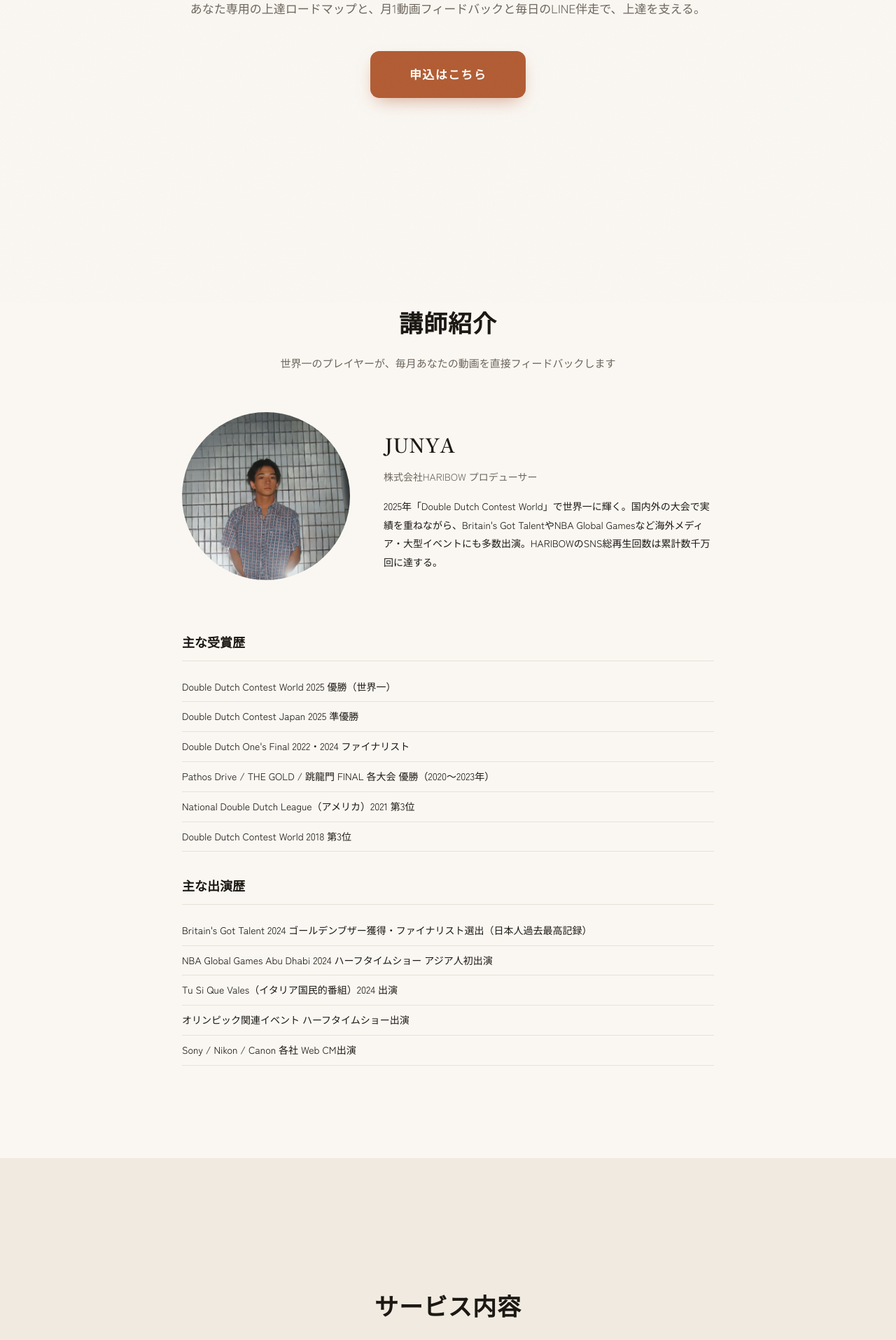
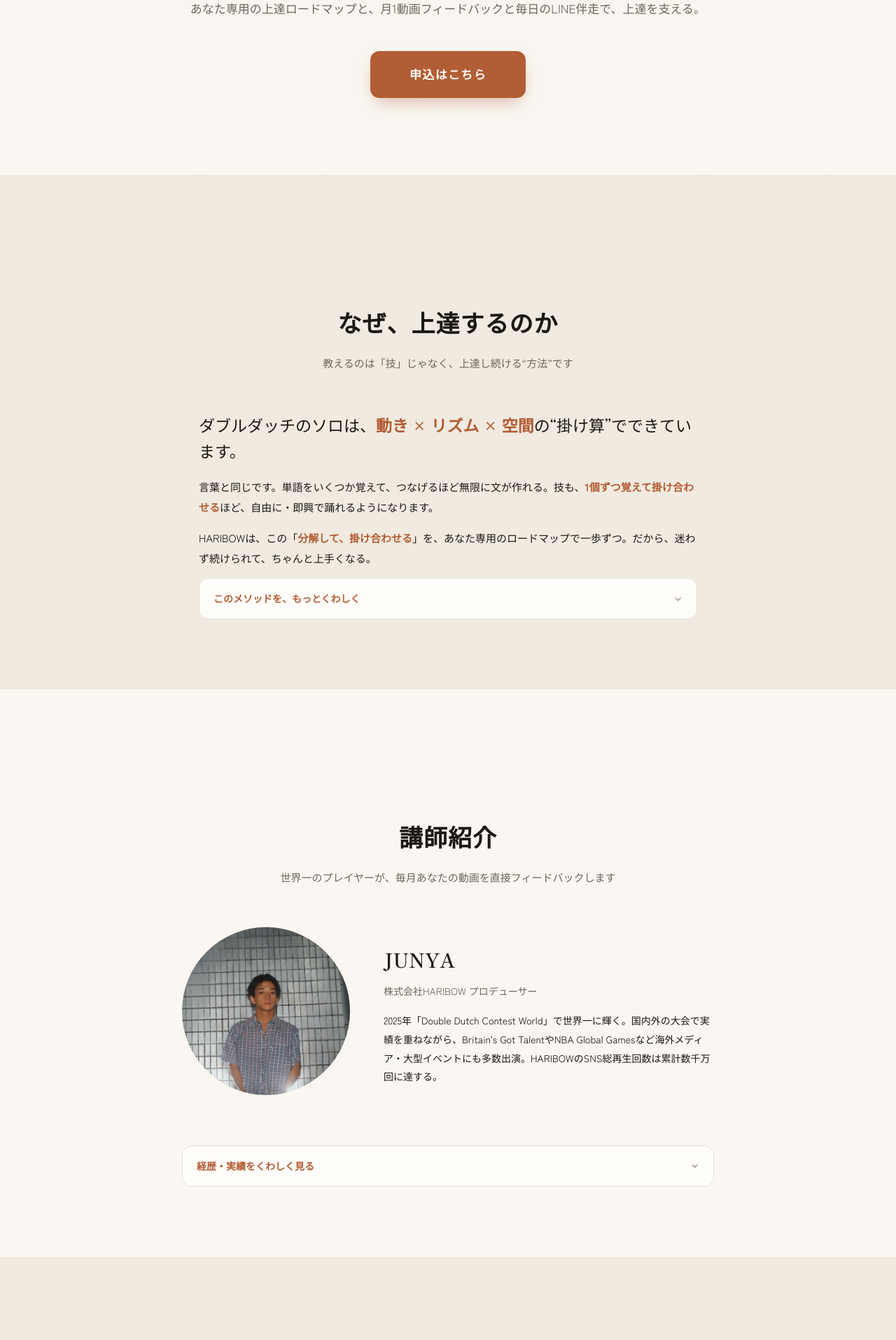
Before and after one commit to JunyaUnityDev/haribow-online-lesson-lp, a Jekyll site: the page built from index.html, in a window 1280 px wide. Shown: the part 467-2382 px from the top of the page at 70% size. Built offline with Jekyll 4.4.1, drawn with Linux system fonts in a browser that asks for light colours; some web fonts are replaced.

Commit message:
LP段階開示: 経歴を「詳しく」ボタンに格納＋上達メソッド(分解して掛け合わせる)セクション追加。初手をシンプルに
Co-Authored-By: Claude Opus 4.8 (1M context) <noreply@anthropic.com>

```diff
--- a/assets/css/main.scss
+++ b/assets/css/main.scss
@@ -943,6 +943,97 @@ img {
 }
 
 // ============================================================
+// LP - くわしく（アコーディオン）＋ メソッド
+// ============================================================
+
+.em {
+  color: $color-terracotta;
+  font-weight: 700;
+  font-style: normal;
+}
+
+.method {
+  background-color: $color-warm-beige;
+
+  .method-body {
+    max-width: $max-width-narrow;
+    margin: 0 auto;
+  }
+
+  .method-lead {
+    font-family: $font-serif;
+    font-size: 23px;
+    line-height: 1.6;
+    color: $color-charcoal;
+    margin-bottom: 18px;
+  }
+
+  p {
+    font-size: 15px;
+    line-height: 1.95;
+    color: $color-charcoal;
+    margin-bottom: 14px;
+  }
+
+  @media (max-width: 768px) {
+    .method-lead { font-size: 19px; }
+    p { font-size: 14px; }
+  }
+}
+
+.lp-details {
+  border: 1px solid $color-line;
+  border-radius: 14px;
+  background-color: $color-pure-white;
+  margin-top: 14px;
+  overflow: hidden;
+  text-align: left;
+
+  > summary {
+    list-style: none;
+    cursor: pointer;
+    padding: 16px 20px;
+    font-family: $font-sans;
+    font-weight: 700;
+    font-size: 14px;
+    color: $color-terracotta;
+    display: flex;
+    align-items: center;
+    gap: 8px;
+
+    &::-webkit-details-marker { display: none; }
+
+    &::after {
+      content: "›";
+      margin-left: auto;
+      color: $color-faint;
+      font-size: 20px;
+      line-height: 1;
+      transform: rotate(90deg);
+      transition: transform 0.22s ease;
+    }
+  }
+
+  &[open] > summary::after { transform: rotate(-90deg); }
+
+  .lp-details-body {
+    padding: 2px 20px 20px;
+    font-size: 14px;
+    color: $color-dark-beige;
+    line-height: 1.9;
+
+    p { margin-bottom: 8px; }
+    p:last-child { margin-bottom: 0; }
+  }
+}
+
+// 経歴アコーディオン内は中央寄せの講師セクション内でも左寄せに
+.creds .creds-details {
+  max-width: $max-width-narrow;
+  margin: 0 auto;
+}
+
+// ============================================================
 // LP - Creds (講師実績)
 // ============================================================
 
--- a/index.html
+++ b/index.html
@@ -12,6 +12,29 @@ description: 世界一のダブルダッチプレイヤーJUNYAが直接フィ
       あなた専用の上達ロードマップと、月1動画フィードバックと毎日のLINE伴走で、上達を支える。
     </p>
     <a href="#apply" class="hero-cta">申込はこちら</a>
+  </div>
+</section>
+
+<section class="section method">
+  <div class="container container-narrow">
+    <h2 class="section-title">なぜ、上達するのか</h2>
+    <p class="section-lead">教えるのは「技」じゃなく、上達し続ける“方法”です</p>
+
+    <div class="method-body">
+      <p class="method-lead">ダブルダッチのソロは、<span class="em">動き × リズム × 空間</span>の“掛け算”でできています。</p>
+      <p>言葉と同じです。単語をいくつか覚えて、つなげるほど無限に文が作れる。技も、<span class="em">1個ずつ覚えて掛け合わせる</span>ほど、自由に・即興で踊れるようになります。</p>
+      <p>HARIBOWは、この「<span class="em">分解して、掛け合わせる</span>」を、あなた専用のロードマップで一歩ずつ。だから、迷わず続けられて、ちゃんと上手くなる。</p>
+
+      <details class="lp-details">
+        <summary>このメソッドを、もっとくわしく</summary>
+        <div class="lp-details-body">
+          <p>・土台の技（オーヴ・スライド・ペダル…）＝<span class="em">動きの部品</span></p>
+          <p>・空間を埋める＝<span class="em">空間の掛け合わせ</span></p>
+          <p>・コンボ／必殺＝ぜんぶの掛け算＝<span class="em">あなたのオリジナル</span></p>
+          <p>部品が1つ増えるたび、組み合わせは“掛け算”で増えていく。これが、応用力と即興力になります。</p>
+        </div>
+      </details>
+    </div>
   </div>
 </section>
 
@@ -33,7 +56,9 @@ description: 世界一のダブルダッチプレイヤーJUNYAが直接フィ
       </div>
     </div>
 
-    <div class="creds-list">
+    <details class="lp-details creds-details">
+      <summary>経歴・実績をくわしく見る</summary>
+      <div class="lp-details-body creds-list">
       <h3 class="creds-list-title">主な受賞歴</h3>
       <ul>
         <li>Double Dutch Contest World 2025 優勝（世界一）</li>
@@ -52,7 +77,8 @@ description: 世界一のダブルダッチプレイヤーJUNYAが直接フィ
         <li>オリンピック関連イベント ハーフタイムショー出演</li>
         <li>Sony / Nikon / Canon 各社 Web CM出演</li>
       </ul>
-    </div>
+      </div>
+    </details>
   </div>
 </section>
 
```
